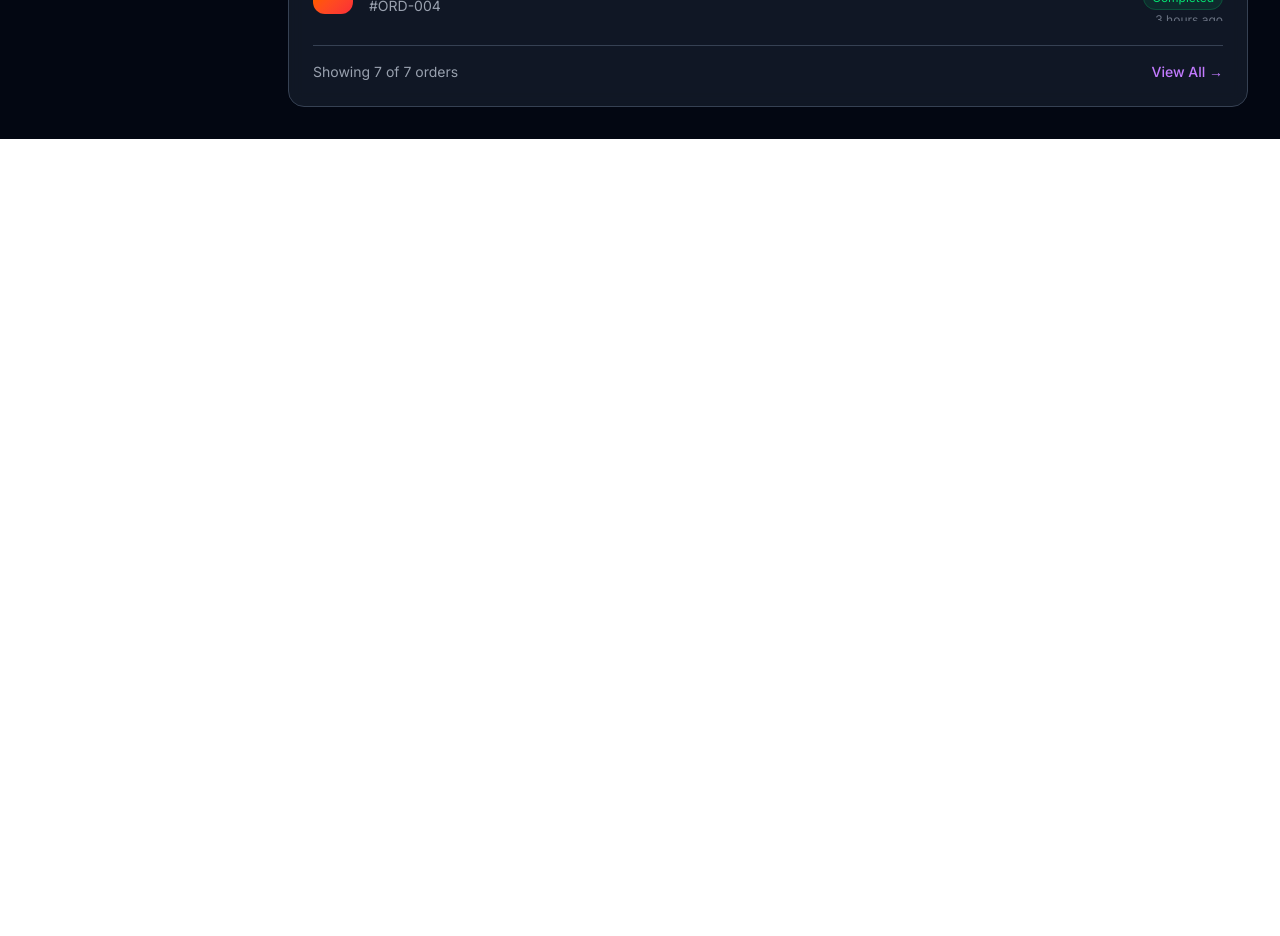
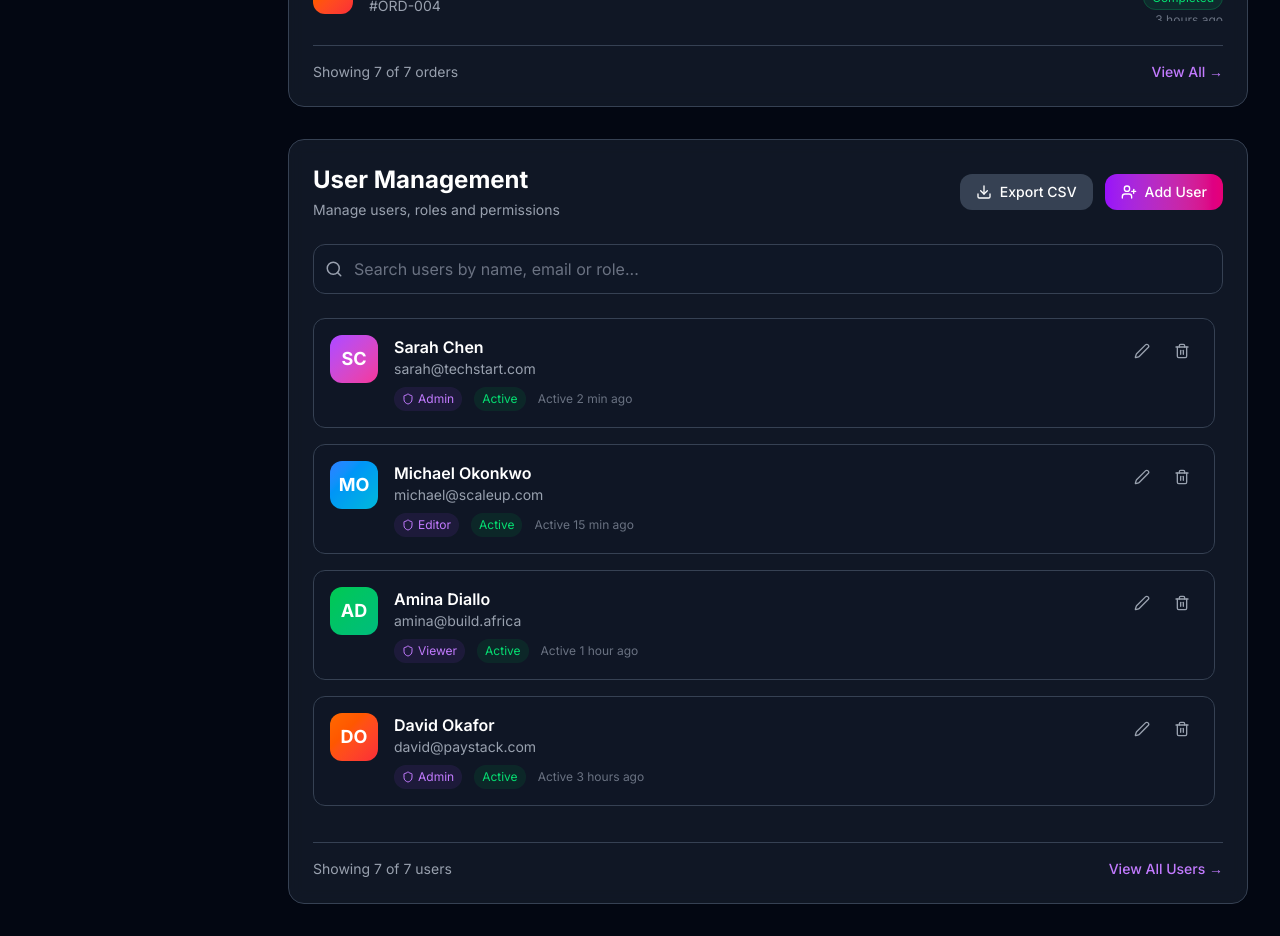
Before and after one commit to Neric-wizard/admin-dashboard, a Next.js app: page / in a window 1280 px wide. Shown: the part 1420-2356 px from the top of the page. Before the commit the page ends 1559 px from the top, so only its background shows below. Built offline with nearby package versions, Linux system fonts and the light colour scheme.

Commit message:
Day 5: Add user management with export functionality

```diff
--- /dev/null
+++ b/app/components/UserManagement.tsx
@@ -0,0 +1,137 @@
+"use client";
+
+import { useState } from "react";
+import { MoreHorizontal, Download, Search, UserPlus, Shield, Edit2, Trash2 } from "lucide-react";
+
+export default function UserManagement() {
+  const [searchTerm, setSearchTerm] = useState("");
+
+  const users = [
+    { id: 1, name: "Sarah Chen", email: "sarah@techstart.com", role: "Admin", status: "Active", lastActive: "2 min ago", avatar: "SC", color: "from-purple-500 to-pink-500" },
+    { id: 2, name: "Michael Okonkwo", email: "michael@scaleup.com", role: "Editor", status: "Active", lastActive: "15 min ago", avatar: "MO", color: "from-blue-500 to-cyan-500" },
+    { id: 3, name: "Amina Diallo", email: "amina@build.africa", role: "Viewer", status: "Active", lastActive: "1 hour ago", avatar: "AD", color: "from-green-500 to-emerald-500" },
+    { id: 4, name: "David Okafor", email: "david@paystack.com", role: "Admin", status: "Active", lastActive: "3 hours ago", avatar: "DO", color: "from-orange-500 to-red-500" },
+    { id: 5, name: "Fatima Ahmed", email: "fatima@startup.com", role: "Editor", status: "Inactive", lastActive: "2 days ago", avatar: "FA", color: "from-gray-500 to-gray-600" },
+    { id: 6, name: "John Mensah", email: "john@tech.co", role: "Viewer", status: "Active", lastActive: "5 hours ago", avatar: "JM", color: "from-purple-500 to-pink-500" },
+    { id: 7, name: "Grace Okonkwo", email: "grace@innovate.com", role: "Admin", status: "Active", lastActive: "8 hours ago", avatar: "GO", color: "from-blue-500 to-cyan-500" },
+  ];
+
+  const filteredUsers = users.filter(user =>
+    user.name.toLowerCase().includes(searchTerm.toLowerCase()) ||
+    user.email.toLowerCase().includes(searchTerm.toLowerCase()) ||
+    user.role.toLowerCase().includes(searchTerm.toLowerCase())
+  );
+
+  const exportToCSV = () => {
+    const headers = ["Name", "Email", "Role", "Status", "Last Active"];
+    const csvData = users.map(user => [user.name, user.email, user.role, user.status, user.lastActive]);
+
+    let csvContent = headers.join(",") + "\n";
+    csvData.forEach(row => {
+      csvContent += row.join(",") + "\n";
+    });
+
+    const blob = new Blob([csvContent], { type: 'text/csv' });
+    const url = window.URL.createObjectURL(blob);
+    const a = document.createElement('a');
+    a.href = url;
+    a.download = 'users.csv';
+    a.click();
+  };
+
+  return (
+    <div className="bg-gray-800/50 backdrop-blur-sm rounded-2xl border border-gray-700 p-6 mt-8">
+      {/* Header */}
+      <div className="flex flex-col sm:flex-row items-start sm:items-center justify-between gap-4 mb-6">
+        <div>
+          <h2 className="text-2xl font-bold text-white">User Management</h2>
+          <p className="text-gray-400 text-sm mt-1">Manage users, roles and permissions</p>
+        </div>
+
+        <div className="flex gap-3">
+          <button
+            onClick={exportToCSV}
+            className="bg-gray-700 hover:bg-gray-600 text-white px-4 py-2 rounded-xl text-sm font-medium transition flex items-center gap-2"
+          >
+            <Download size={16} />
+            Export CSV
+          </button>
+          <button className="bg-gradient-to-r from-purple-600 to-pink-600 text-white px-4 py-2 rounded-xl text-sm font-medium hover:from-purple-700 hover:to-pink-700 transition flex items-center gap-2">
+            <UserPlus size={16} />
+            Add User
+          </button>
+        </div>
+      </div>
+
+      {/* Search Bar */}
+      <div className="relative mb-6">
+        <Search className="absolute left-3 top-1/2 transform -translate-y-1/2 text-gray-400" size={18} />
+        <input
+          type="text"
+          placeholder="Search users by name, email or role..."
+          value={searchTerm}
+          onChange={(e) => setSearchTerm(e.target.value)}
+          className="w-full bg-gray-900/50 border border-gray-700 rounded-xl py-3 pl-10 pr-4 text-white placeholder-gray-500 focus:outline-none focus:ring-2 focus:ring-purple-600 focus:border-transparent transition"
+        />
+      </div>
+
+      {/* Users Table */}
+      <div className="space-y-4 max-h-[500px] overflow-y-auto custom-scrollbar pr-2">
+        {filteredUsers.length > 0 ? (
+          filteredUsers.map((user) => (
+            <div key={user.id} className="bg-gray-900/30 rounded-xl p-4 border border-gray-700 hover:border-purple-500/50 transition">
+              <div className="flex items-start justify-between">
+                <div className="flex items-start gap-4">
+                  <div className={`w-12 h-12 rounded-xl bg-gradient-to-br ${user.color} flex items-center justify-center text-white font-bold text-lg`}>
+                    {user.avatar}
+                  </div>
+                  <div>
+                    <h3 className="text-white font-semibold">{user.name}</h3>
+                    <p className="text-gray-400 text-sm">{user.email}</p>
+                    <div className="flex items-center gap-3 mt-2">
+                      <span className="flex items-center gap-1 text-xs bg-purple-500/10 text-purple-400 px-2 py-1 rounded-full">
+                        <Shield size={12} />
+                        {user.role}
+                      </span>
+                      <span className={`text-xs px-2 py-1 rounded-full ${
+                        user.status === "Active"
+                          ? "bg-green-500/10 text-green-400"
+                          : "bg-gray-500/10 text-gray-400"
+                      }`}>
+                        {user.status}
+                      </span>
+                      <span className="text-xs text-gray-500">
+                        Active {user.lastActive}
+                      </span>
+                    </div>
+                  </div>
+                </div>
+
+                <div className="flex gap-2">
+                  <button className="p-2 text-gray-400 hover:text-purple-400 hover:bg-gray-700 rounded-lg transition">
+                    <Edit2 size={16} />
+                  </button>
+                  <button className="p-2 text-gray-400 hover:text-red-400 hover:bg-gray-700 rounded-lg transition">
+                    <Trash2 size={16} />
+                  </button>
+                </div>
+              </div>
+            </div>
+          ))
+        ) : (
+          <p className="text-gray-400 text-center py-8">No users found matching "{searchTerm}"</p>
+        )}
+      </div>
+
+      {/* Footer */}
+      <div className="flex items-center justify-between mt-6 pt-4 border-t border-gray-700">
+        <p className="text-gray-400 text-sm">
+          Showing {filteredUsers.length} of {users.length} users
+        </p>
+        <button className="text-purple-400 hover:text-purple-300 text-sm font-medium transition">
+          View All Users →
+        </button>
+      </div>
+    </div>
+  );
+}
--- a/app/page.tsx
+++ b/app/page.tsx
@@ -5,6 +5,7 @@ import StatsCards from "./components/StatsCards";
 import SalesChart from "./components/SalesChart";
 import RecentOrders from "./components/RecentOrders";
 import ActivityTimeline from "./components/ActivityTimeline";
+import UserManagement from "./components/UserManagement";
 
 export default function Home() {
   return (
@@ -15,7 +16,6 @@ export default function Home() {
         <QuickActions />
         <StatsCards />
 
-        {/* Two column layout for chart and activity */}
         <div className="grid lg:grid-cols-3 gap-8 mt-8">
           <div className="lg:col-span-2">
             <SalesChart />
@@ -26,6 +26,7 @@ export default function Home() {
         </div>
 
         <RecentOrders />
+        <UserManagement />  {/* New section */}
       </main>
     </div>
   );
```
